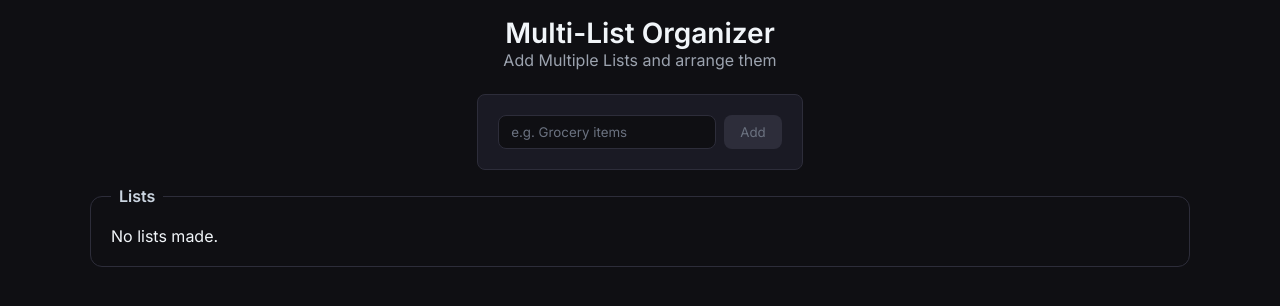
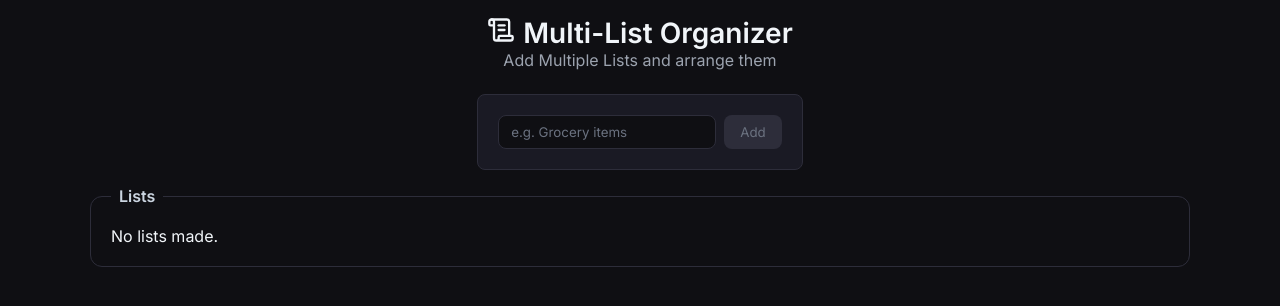
Before and after one commit to Aashutosh-kc/multi-list-organizer, a React (Vite) app: page / in a window 1280 px wide. Shown: the top 306 px of the page. Built offline with nearby package versions, Linux system fonts and the light colour scheme.

Commit message:
feat: add lucide icons

```diff
--- a/package.json
+++ b/package.json
@@ -10,6 +10,7 @@
     "preview": "vite preview"
   },
   "dependencies": {
+    "lucide-react": "^1.38.0",
     "react": "^19.2.4",
     "react-dom": "^19.2.4"
   },
--- a/src/App.css
+++ b/src/App.css
@@ -1,5 +1,7 @@
 .title {
-  text-align: center;
+  display: flex;
+  justify-content: center;
+  gap: 8px;
   margin-top: 16px;
   font-size: 28px;
 }
--- a/src/App.jsx
+++ b/src/App.jsx
@@ -1,6 +1,7 @@
 import { useState } from 'react';
 import AddList from './components/AddList.jsx'
 import './App.css'
+import {ScrollText } from "lucide-react"
 import AllLists from './components/AllLists.jsx'
 export default function App(){
 
@@ -14,7 +15,7 @@ export default function App(){
 
   return(
     <div>
-      <h2 className='title' >Multi-List Organizer</h2>
+      <h2 className='title' ><ScrollText size={28}/><p>Multi-List Organizer</p></h2>
       <p className='description'>Add Multiple Lists and arrange them</p>
       <AddList setList={setList} list={list} />
       <fieldset>
--- a/src/components/List.jsx
+++ b/src/components/List.jsx
@@ -1,5 +1,6 @@
 import { useState } from 'react';
 import './List.css';
+import {Trash2,X } from "lucide-react"
 export default function List({list,addItem,color,removeList,removeListItem}){
 
 	const [input,setInput] = useState('');
@@ -25,10 +26,8 @@ export default function List({list,addItem,color,removeList,removeListItem}){
 		<div className="title">
 			<h2>{list.title}</h2>
 			<button className = "del-btn"onClick={() => removeList(list.id)}>
-				<svg width="14" height="14" viewBox="0 0 24 24" fill="none">
-  				<path d="M3 6h18M8 6V4a2 2 0 0 1 2-2h4a2 2 0 0 1 2 2v2m3 0-1 14a2 2 0 0 1-2 2H7a2 2 0 0 1-2-2L4 6h16Z"
-  				stroke="currentColor" strokeWidth="2" strokeLinecap="round" strokeLinejoin="round" />
-</svg></button>
+				<Trash2 size={20}/>
+			</button>
 		</div>
 		<div className="user-input">
 			<input type="text" value={input} placeholder="e.g. Vegetables"
@@ -38,7 +37,7 @@ export default function List({list,addItem,color,removeList,removeListItem}){
 		<ul>
 		{list.items.map((item) => (<li key={item.id}>
 			<p>{item.value}</p>
-			<button onClick={()=>removeListItem(list.id,item.id)}>X</button>
+			<button onClick={()=>removeListItem(list.id,item.id)}><X size={16}/></button>
 			</li>))}
 		</ul>
 	</div>)
```
Also changed, not shown: 1 other file (tests, documents, lock files or other folders).
